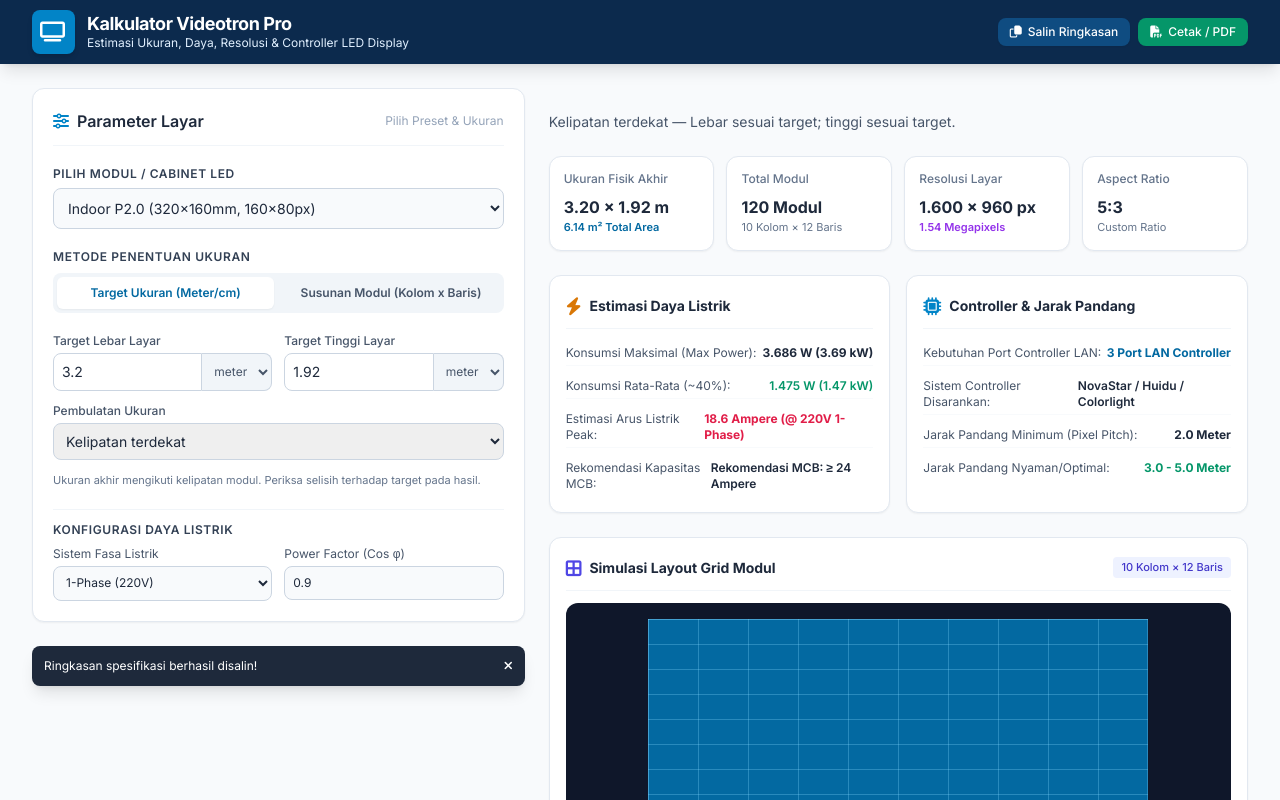
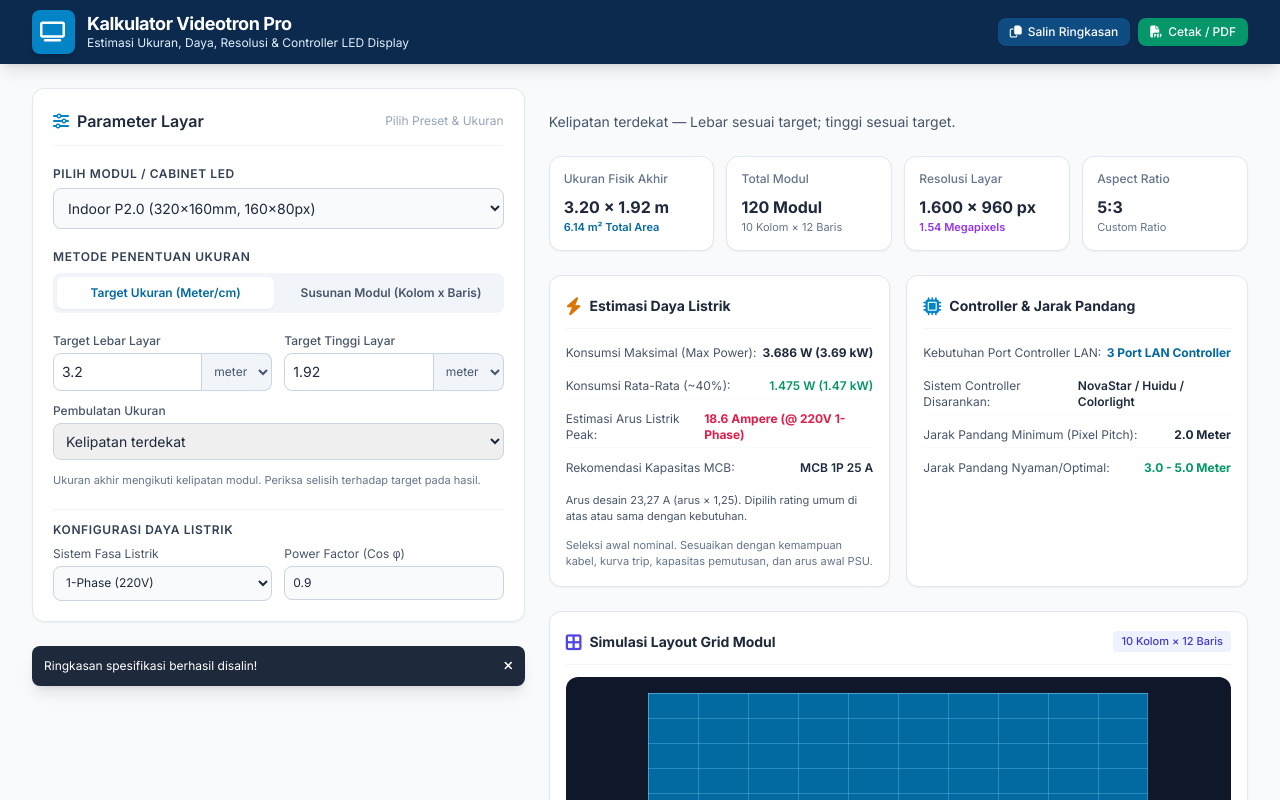
Before and after one commit to Sansan2602/kalkulator-videotron, a website: page index.html in a window 1280 px wide. Both pictures are taken after a click on the button "Salin Ringkasan". Shown: the top 800 px of the page. Drawn offline with nearby package versions, Linux system fonts and the light colour scheme.

Commit message:
Pilih rating MCB umum Indonesia untuk rekomendasi (#3)

```diff
--- a/index.html
+++ b/index.html
@@ -328,9 +328,11 @@
                         </div>
                         <div class="flex justify-between py-1">
                             <span class="text-slate-600">Rekomendasi Kapasitas MCB:</span>
-                            <span class="font-semibold text-slate-800" id="resMCB">Min. MCB 25 Ampere</span>
+                            <span class="font-semibold text-slate-800" id="resMCB">MCB 1P 25 A</span>
                         </div>
                     </div>
+                    <p id="resMCBDetail" class="text-[11px] text-slate-600"></p>
+                    <p class="text-[11px] text-slate-500">Seleksi awal nominal. Sesuaikan dengan kemampuan kabel, kurva trip, kapasitas pemutusan, dan arus awal PSU.</p>
                 </div>
 
                 <!-- Hardware & Viewing Card -->
@@ -456,7 +458,7 @@
 
         const RESULT_IDS = ['resDimMeter', 'resLuas', 'resTotalModules', 'resGridFormat',
             'resPixels', 'resMegaPixels', 'resAspectRatio', 'resRatioMatch', 'resPowerMax',
-            'resPowerAvg', 'resAmpere', 'resMCB', 'resControllerPorts', 'resDistMin',
+            'resPowerAvg', 'resAmpere', 'resMCB', 'resMCBDetail', 'resControllerPorts', 'resDistMin',
             'resDistOptimal', 'visualWidthTxt', 'visualHeightTxt', 'resGridRatioBadge'];
 
         function showValidation(errors) {
@@ -495,6 +497,19 @@
                 value = nearest;
             }
             return mode === 'ceil' ? Math.ceil(value) : mode === 'floor' ? Math.floor(value) : Math.round(value);
+        }
+
+        // Common retail ratings, based on Schneider Electric Indonesia / Easy9 catalogues.
+        // This is a curated selection range, not the maximum rating of all MCB products.
+        const COMMON_MCB_RATINGS = {
+            1: [2, 4, 6, 10, 16, 20, 25, 32, 40, 50, 63],
+            3: [6, 10, 16, 20, 25, 32, 40, 50, 63]
+        };
+
+        function selectMCBRating(requiredCurrent, phase) {
+            if (!Number.isFinite(requiredCurrent) || requiredCurrent <= 0) return null;
+            const ratings = COMMON_MCB_RATINGS[phase];
+            return ratings ? ratings.find(rating => rating >= requiredCurrent) ?? null : null;
         }
 
         // Main Calculation Logic Engine
@@ -596,7 +611,8 @@
                 ampere = totalMaxPowerWatt / (Math.sqrt(3) * 380 * pf);
             }
 
-            const recommendedMCB = Math.ceil(ampere * 1.25); // 25% safety margin
+            const designCurrent = ampere * 1.25;
+            const recommendedMCB = selectMCBRating(designCurrent, phase);
 
             // 7. Controller Port Calculations (Standard Controller capacity ~650,000 px / LAN Port)
             const portCapacity = 650000;
@@ -621,7 +637,13 @@
             document.getElementById('resPowerMax').innerText = `${Math.round(totalMaxPowerWatt).toLocaleString('id-ID')} W (${(totalMaxPowerWatt/1000).toFixed(2)} kW)`;
             document.getElementById('resPowerAvg').innerText = `${Math.round(totalAvgPowerWatt).toLocaleString('id-ID')} W (${(totalAvgPowerWatt/1000).toFixed(2)} kW)`;
             document.getElementById('resAmpere').innerText = `${ampere.toFixed(1)} Ampere (@ ${phase === 1 ? '220V 1-Phase' : '380V 3-Phase'})`;
-            document.getElementById('resMCB').innerText = `Rekomendasi MCB: ≥ ${recommendedMCB} Ampere`;
+            document.getElementById('resMCB').innerText = recommendedMCB === null
+                ? 'Evaluasi MCCB / pembagian beban'
+                : `MCB ${phase === 1 ? '1P' : '3P'} ${recommendedMCB} A`;
+            const designText = `Arus desain ${designCurrent.toLocaleString('id-ID', {maximumFractionDigits: 2})} A (arus × 1,25).`;
+            document.getElementById('resMCBDetail').innerText = recommendedMCB === null
+                ? `${designText} Melebihi daftar MCB umum kalkulator (63 A); tentukan proteksi dan pembagian sirkuit sesuai instalasi.`
+                : `${designText} Dipilih rating umum di atas atau sama dengan kebutuhan${phase === 3 ? ', per fasa dengan beban seimbang' : ''}.`;
 
             document.getElementById('resControllerPorts').innerText = `${requiredPorts} Port LAN Controller`;
             document.getElementById('resDistMin').innerText = `${minDistance} Meter`;
@@ -694,6 +716,8 @@
                          ` Total Resolusi: ${res}\n` +
                          ` Daya Maksimal: ${pwrMax}\n` +
                          ` Arus Listrik: ${amp}\n` +
+                         ` Proteksi: ${document.getElementById('resMCB').innerText}\n` +
+                         ` Dasar Seleksi: ${document.getElementById('resMCBDetail').innerText}\n` +
                          ` Controller: ${ports}\n` +
                          `=======================================`;
 
--- a/scripts/browser-test.cjs
+++ b/scripts/browser-test.cjs
@@ -26,6 +26,7 @@ const {execFileSync} = require('node:child_process');
             try {
                 await page.goto(`http://127.0.0.1:${server.address().port}/`, {waitUntil: 'networkidle', timeout: 60000});
                 assert.equal(await page.locator('#resDimMeter').innerText(), '3.20 x 1.92 m');
+                assert.equal(await page.locator('#resMCB').innerText(), 'MCB 1P 25 A');
                 await page.locator('#gridPreview img').evaluate(image => image.decode());
                 assert.equal(await page.locator('#gridPreview img').getAttribute('data-module-ratio'), '2');
                 const gridBox = await page.locator('#gridPreview img').boundingBox();
@@ -52,6 +53,10 @@ const {execFileSync} = require('node:child_process');
                 await page.locator('#targetHeight').fill('1.92');
                 assert.equal(await page.locator('#resTotalModules').innerText(), '180 Modul');
                 assert.equal(await page.locator('#resPixels').innerText(), '3.120 × 1.248 px');
+                assert.equal(await page.locator('#resMCB').innerText(), 'MCB 1P 40 A');
+                await page.selectOption('#phaseType', '3');
+                assert.equal(await page.locator('#resMCB').innerText(), 'MCB 3P 16 A');
+                await page.selectOption('#phaseType', '1');
                 await page.locator('#tabGrid').click();
                 await page.locator('#gridCols').fill('10.5');
                 assert.equal(await page.locator('#pdfButton').isDisabled(), true);
```
Also changed, not shown: tests/calculator.test.cjs (+33 -0 lines), README.md.
